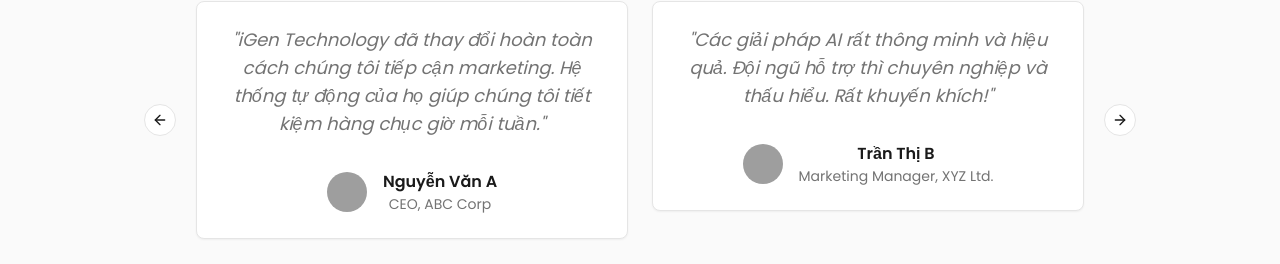
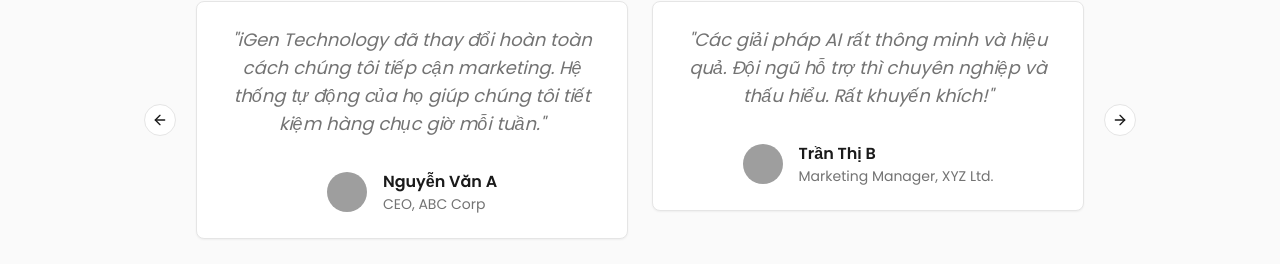
Before and after one commit to jb007-gg/igen-backend, a Next.js app: page / in a window 1280 px wide. Shown: the part 3144-3408 px from the top of the page. Built offline with nearby package versions, Linux system fonts and the light colour scheme; grey boxes are pictures that could not be loaded.

Commit message:
in the #testimonials can you make the infor about customer are in same l

```diff
--- a/src/components/landing/testimonials-section.tsx
+++ b/src/components/landing/testimonials-section.tsx
@@ -58,7 +58,7 @@ export function TestimonialsSection() {
                                 <AvatarImage src={testimonial.avatar} alt={testimonial.name} />
                                 <AvatarFallback>{testimonial.name.charAt(0)}</AvatarFallback>
                             </Avatar>
-                            <div>
+                            <div className="text-left">
                                 <p className="font-semibold">{testimonial.name}</p>
                                 <p className="text-sm text-muted-foreground">{testimonial.company}</p>
                             </div>
```
